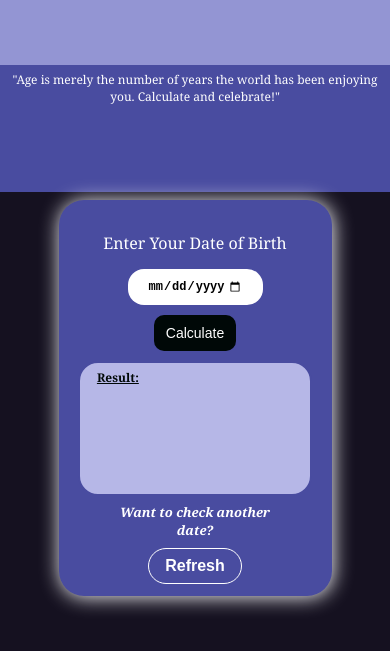
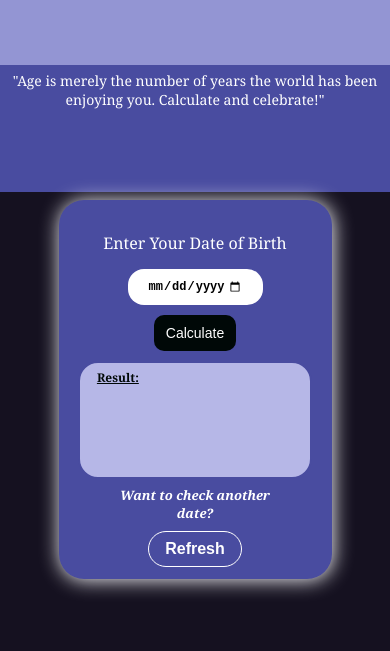
Before and after one commit to NimraRasheed37/age-calculator, a plain HTML site: page index.html in a window 390 px wide. Shown: the part 53-704 px from the top of the page. Drawn offline with Linux system fonts and the light colour scheme.

Commit message:
Update style.css

```diff
--- a/style.css
+++ b/style.css
@@ -128,9 +128,10 @@ h4{
     }
     #main-div{
         height: 100vh;
+        width: 100%;
     }
     #quote{
-        font-size: 12px;
+        font-size: 14px;
     }
     #note{
         font-size: 16px;
@@ -146,6 +147,10 @@ h4{
     }
     #your-age{
         font-size: 14px;
+    }
+    #age-result{
+    width: 90%;
+    height: 14vh;
     }
 
 }
```
